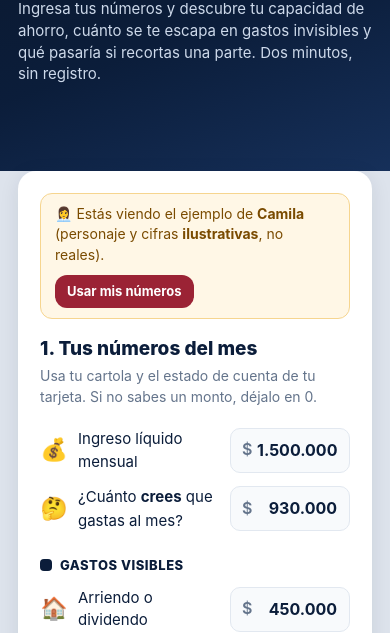
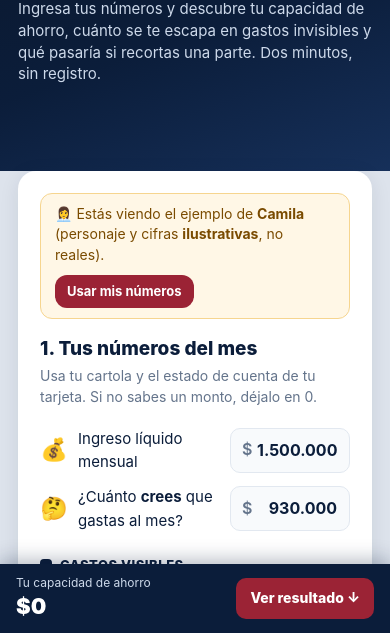
Before and after one commit to erttytoledo-code/calculadora-ahorro, a plain HTML site: page index.html in a window 390 px wide. Shown: the part 211-844 px from the top of the page. Drawn offline with Linux system fonts and the light colour scheme.

Commit message:
Mobile first: barra fija de resultado, grafico legible en celular

```diff
--- a/index.html
+++ b/index.html
@@ -92,6 +92,15 @@ svg{width:100%;height:auto;display:block}
 .cta p{color:#cdd9ea;font-size:14.5px;max-width:560px}
 .cta a{background:var(--wine);color:#fff;text-decoration:none;font-weight:800;border-radius:12px;padding:12px 18px}
 footer{color:#475569;font-size:12.5px;padding:6px 0 30px;text-align:center}
+.mbar{display:none}
+@media(max-width:860px){
+  .mbar{display:flex;position:fixed;left:0;right:0;bottom:0;z-index:8;background:var(--navy);color:#fff;padding:10px 16px calc(10px + env(safe-area-inset-bottom));align-items:center;justify-content:space-between;gap:10px;box-shadow:0 -4px 18px rgba(11,29,58,.3)}
+  .mbar small{display:block;color:#cdd9ea;font-size:12px}
+  .mbar b{font-size:22px;font-weight:900}
+  .mbar a{background:var(--wine);color:#fff;text-decoration:none;font-weight:800;border-radius:10px;padding:10px 14px;font-size:14px;white-space:nowrap}
+  body{padding-bottom:78px}
+  .toast{bottom:92px}
+}
 .toast{position:fixed;left:50%;bottom:22px;transform:translateX(-50%) translateY(80px);background:var(--navy);color:#fff;padding:10px 16px;border-radius:12px;font-weight:700;transition:transform .3s;z-index:9}
 .toast.on{transform:translateX(-50%) translateY(0)}
 </style>
@@ -173,6 +182,7 @@ footer{color:#475569;font-size:12.5px;padding:6px 0 30px;text-align:center}
 </main>
 
 <footer class="wrap"><p>🔒 Todo se calcula en tu navegador: no enviamos ni guardamos tus datos. Los resultados, simulaciones y referencias son ilustrativos. Herramienta educativa; no constituye asesoría financiera personalizada.</p></footer>
+<div class="mbar" id="mbar"><div><small>Tu capacidad de ahorro</small><b id="mval">$0</b></div><a href="#result">Ver resultado ↓</a></div>
 <div class="toast" id="toast"></div>
 
 <script>
@@ -200,6 +210,7 @@ IDS.forEach(id => {
 });
 $('clear').onclick = () => { IDS.forEach(i => $(i).value = ''); ejemploActivo = false; $('banner').style.display = 'none'; render(); $('ingreso').focus(); };
 $('recorte').addEventListener('input', render);
+let rt; addEventListener('resize', () => { clearTimeout(rt); rt = setTimeout(render, 150); });
 
 let shown = 0, raf;
 function countTo(target){
@@ -229,7 +240,7 @@ function render(){
 
   // resultado principal
   const big = $('ahorro'); big.className = 'big ' + (base >= 0 ? 'pos' : 'neg');
-  countTo(base);
+  countTo(base); $('mval').textContent = fmt(base); $('mval').style.color = base < 0 ? '#ff8a99' : '#fff';
   const pct = v.ingreso ? base / v.ingreso * 100 : 0;
   let lab, col;
   if (!v.ingreso) { lab = 'Ingresa tu ingreso'; col = '#64748b'; }
@@ -268,14 +279,14 @@ function render(){
 }
 
 function chart(base, after){
-  const W = 640, H = 240, L = 54, R = 16, T = 18, B = 30;
+  const sm = window.innerWidth < 560, W = sm ? 340 : 640, H = sm ? 250 : 240, L = sm ? 62 : 54, R = 14, T = 16, B = 30, fs = sm ? 12.5 : 11;
   const f = (m, s) => s * m, ys = [0, base * 12, after * 12];
   let lo = Math.min(...ys), hi = Math.max(...ys); if (hi === lo) hi = lo + 1;
   const pad = (hi - lo) * .12; lo -= lo < 0 ? pad : 0; hi += pad;
   const X = m => L + (W - L - R) * m / 12, Y = n => T + (H - T - B) * (1 - (n - lo) / (hi - lo));
   const pts = s => Array.from({length: 13}, (_, m) => `${X(m).toFixed(1)},${Y(s * m).toFixed(1)}`).join(' ');
-  const grid = [0, .5, 1].map(k => { const n = lo + (hi - lo) * k; return `<line x1="${L}" x2="${W - R}" y1="${Y(n)}" y2="${Y(n)}" stroke="#e2e8f0"/><text x="${L - 6}" y="${Y(n) + 4}" text-anchor="end" font-size="11" fill="#64748b">${fmtShort(n)}</text>`; }).join('');
-  const xs = [0, 3, 6, 9, 12].map(m => `<text x="${X(m)}" y="${H - 8}" text-anchor="middle" font-size="11" fill="#64748b">${m ? 'mes ' + m : 'hoy'}</text>`).join('');
+  const grid = [0, .5, 1].map(k => { const n = lo + (hi - lo) * k; return `<line x1="${L}" x2="${W - R}" y1="${Y(n)}" y2="${Y(n)}" stroke="#e2e8f0"/><text x="${L - 6}" y="${Y(n) + 4}" text-anchor="end" font-size="${fs}" fill="#64748b">${fmtShort(n)}</text>`; }).join('');
+  const xs = (sm ? [0, 6, 12] : [0, 3, 6, 9, 12]).map(m => `<text x="${X(m)}" y="${H - 8}" text-anchor="${m === 12 ? 'end' : m === 0 ? 'start' : 'middle'}" font-size="${fs}" fill="#64748b">${m ? 'mes ' + m : 'hoy'}</text>`).join('');
   const zero = lo < 0 ? `<line x1="${L}" x2="${W - R}" y1="${Y(0)}" y2="${Y(0)}" stroke="#94a3b8" stroke-dasharray="4 3"/>` : '';
   const area = `${X(0)},${Y(0)} ${pts(after)} ${X(12)},${Y(0)}`;
   $('chart').innerHTML = `<svg viewBox="0 0 ${W} ${H}" role="img" aria-label="Ahorro acumulado en 12 meses">${grid}${zero}${xs}
```
